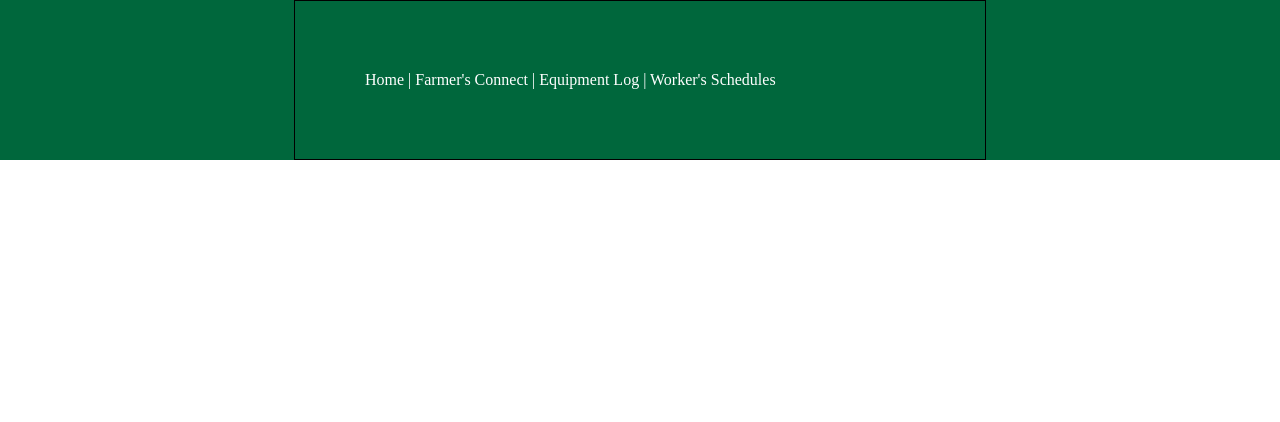
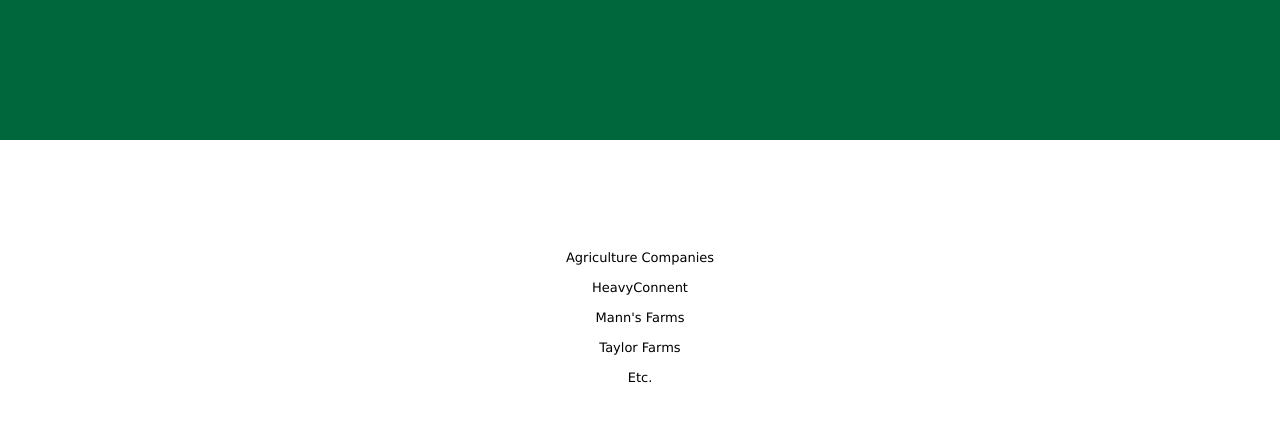
Before and after one commit to faithshatt0/farmwatch, a Flask app: template templates/AgCompanies.html in a window 1280 px wide. Shown: the top 422 px of the page. Run offline with Flask 2, Linux system fonts and the light colour scheme; the template is opened without the code that fills it, so the values that code supplies are empty.

Commit message:
Simple Ag Companies Page

```diff
--- a/app.py
+++ b/app.py
@@ -4,7 +4,7 @@
 app = flask.Flask(__name__)
 
 #root or basic page
-@app.route('/')
+@app.route('/agcompanies')
 def root():
        return flask.render_template('AgCompanies.html')
 
--- a/templates/AgCompanies.html
+++ b/templates/AgCompanies.html
@@ -1,6 +1,6 @@
 <head>
     <meta http-equiv="Content-Type" content="text/html; charset=utf-8"/>
-    <title>Test</title>
+    <title>Ag Companies</title>
     <style type="text/css" media="screen">
      * {
        margin: 0;
@@ -15,13 +15,13 @@
        width: 100%;
      }
      div#banner-content {
-       width: 550px;
+       width: 600px;
        margin: 0 auto;
        padding: 70px;
-       border: 1px solid #000;
      }
      div#main-content {
-       padding-top: 70px;
+       padding-top: 250px;
+
     }
     </style>
 </head>
@@ -29,10 +29,15 @@
 <body>
   <div id="banner">
     <div id="banner-content">
-     <font size="3" color="white" font-family="verdana">Home  |  Farmer's Connect  |  Equipment Log  |  Worker's Schedules</font>
+     <!--<font size="2" color="white" face="verdana">Home  |  Farmer's Connect  |  Equipment Log  |  Worker's Schedules</font>-->
     </div>
   </div>
   <div id="main-content">
-    <p>Main page content goes here</p>
+    <center><font size="2" color="black" face="verdana">Agriculture Companies<br><br>
+    HeavyConnent<br><br>
+    Mann's Farms<br><br>
+    Taylor Farms<br><br>
+    Etc.<br><br></font>
+    </center>
   </div>
 </body>
```
